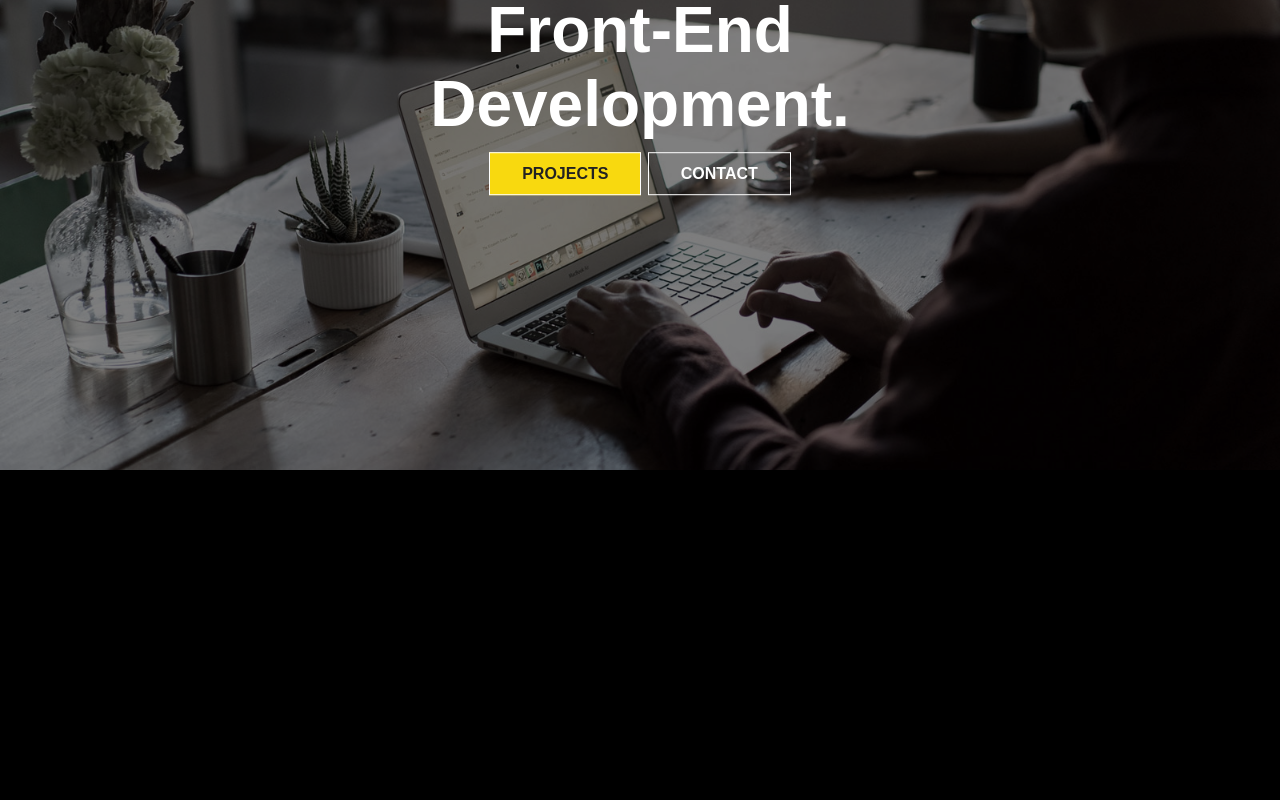
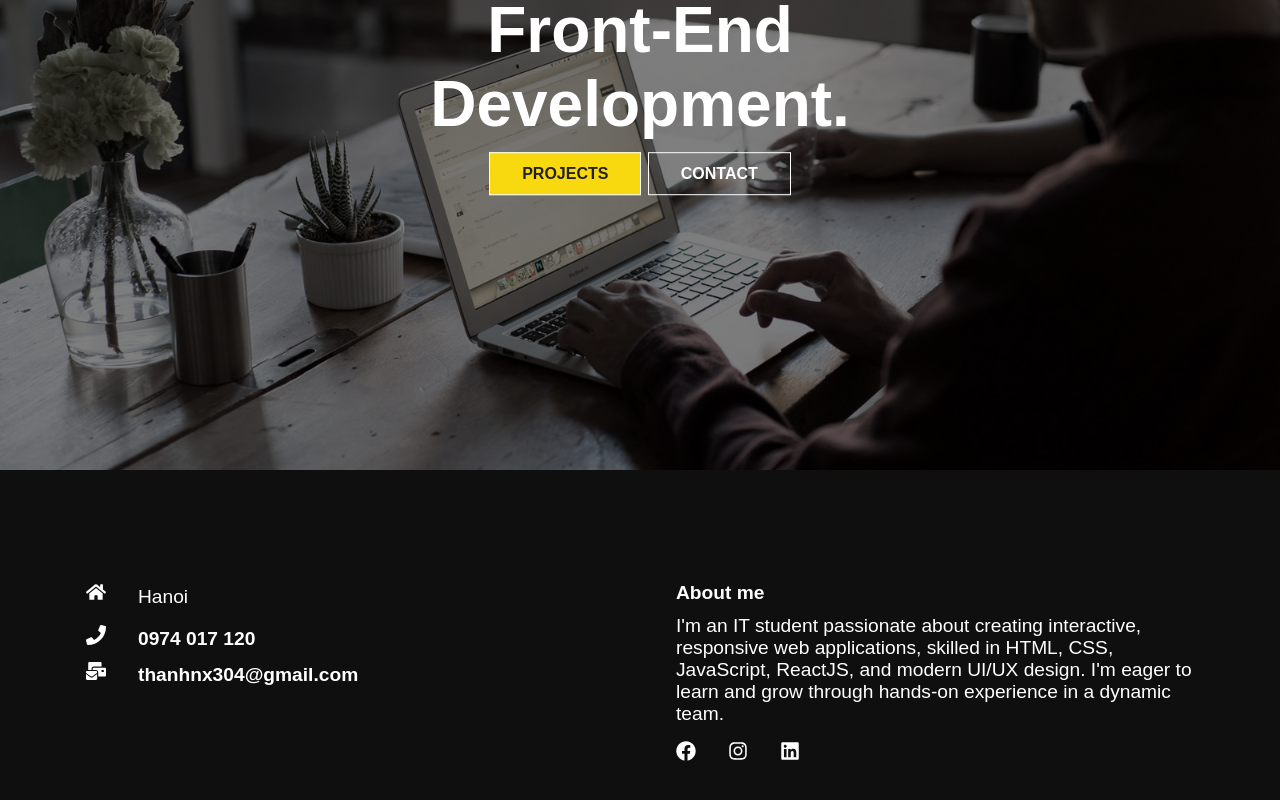
Before and after one commit to SpringThanh/portfolio-website-sprthanh, a React (Create React App) app: page / in a window 1280 px wide. Shown: the part 330-1130 px from the top of the page. Before the commit the page ends 804 px from the top, so only its background shows below. Built offline with nearby package versions, Linux system fonts and the light colour scheme; a web font is replaced by a local one.

Commit message:
feat: portfolio footer

```diff
--- /dev/null
+++ b/src/components/Footer.js
@@ -0,0 +1,89 @@
+import "./FooterStyles.css";
+import React from "react";
+import {
+  FaHome,
+  FaPhone,
+  FaMailBulk,
+  FaFacebook,
+  FaInstagram,
+  FaLinkedin,
+} from "react-icons/fa";
+
+const Footer = () => {
+  return (
+    <div className="footer">
+      <div className="footer-container">
+        <div className="left">
+          <div className="location">
+            <FaHome size={20} style={{ color: "#fff", marginRight: "2rem" }} />
+            <div>
+              <p>Hanoi</p>
+            </div>
+          </div>
+          <div className="phone">
+            <h4>
+              <FaPhone
+                size={20}
+                style={{ color: "#fff", marginRight: "2rem" }}
+              />
+              0974 017 120
+            </h4>
+          </div>
+          <div className="email">
+            <h4>
+              <FaMailBulk
+                size={20}
+                style={{ color: "#fff", marginRight: "2rem" }}
+              />
+              thanhnx304@gmail.com
+            </h4>
+          </div>
+        </div>
+
+        <div className="right">
+          <h4>About me</h4>
+          <p>
+            I'm an IT student passionate about creating interactive, responsive
+            web applications, skilled in HTML, CSS, JavaScript, ReactJS, and
+            modern UI/UX design. I'm eager to learn and grow through hands-on
+            experience in a dynamic team.
+          </p>
+          <div className="social">
+            <a
+              href="https://www.facebook.com/ujbmnm.nguyeh"
+              target="_blank"
+              rel="noopener noreferrer"
+            >
+              <FaFacebook
+                size={20}
+                style={{ color: "#fff", marginRight: "2rem" }}
+              />
+            </a>
+            <a
+              href="https://www.instagram.com/_spr.thanh_/"
+              target="_blank"
+              rel="noopener noreferrer"
+            >
+              <FaInstagram
+                size={20}
+                style={{ color: "#fff", marginRight: "2rem" }}
+              />
+            </a>
+            <a
+              href="https://www.linkedin.com/in/nguyen-xuan-thanh-2a004a353/"
+              target="_blank"
+              rel="noopener noreferrer"
+            >
+              <FaLinkedin
+                size={20}
+                style={{ color: "#fff", marginRight: "2rem" }}
+              />
+            </a>
+          </div>
+        </div>
+      </div>
+    </div>
+  );
+};
+
+export default Footer;
--- /dev/null
+++ b/src/components/FooterStyles.css
@@ -0,0 +1,55 @@
+.footer {
+  width: 100%;
+  padding: 6rem 0;
+  background-color: rgba(19, 19, 19, 0.8);
+}
+
+.footer-container {
+  max-width: 1140px;
+  margin: auto;
+  display: grid;
+  grid-template-columns: repeat(2, 1fr);
+  grid-gap: 40px;
+}
+
+.left {
+  height: 100%;
+  max-width: 100%;
+  display: flex;
+  flex-direction: column;
+  padding: 1rem;
+}
+.location {
+  display: flex;
+  margin-bottom: 0.8rem;
+}
+
+.location p {
+  line-height: 30px;
+}
+
+.right {
+  height: 100%;
+  max-width: 100%;
+  display: flex;
+  flex-direction: column;
+  padding: 1rem;
+}
+
+.social {
+  margin-top: 1rem;
+}
+
+h4 {
+  font-size: 1.2rem;
+  padding-bottom: 0.7rem;
+}
+
+p {
+  font-size: 1.2rem;
+}
+@media screen and (max-width: 640px) {
+  .footer-container {
+    grid-template-columns: 1fr;
+  }
+}
--- a/src/router/About.js
+++ b/src/router/About.js
@@ -1,8 +1,14 @@
 //./router/About.js
 import React from "react";
-
+import Navbar from "../components/Navbar";
+import Footer from "../components/Footer";
 const About = () => {
-  return <div>About</div>;
+  return (
+    <div>
+      <Navbar />
+      <Footer />
+    </div>
+  );
 };
 
 export default About;
--- a/src/router/Contact.js
+++ b/src/router/Contact.js
@@ -1,8 +1,14 @@
 //./router/Contact.js
 import React from "react";
-
+import Navbar from "../components/Navbar";
+import Footer from "../components/Footer";
 const Contact = () => {
-  return <div>Contact</div>;
+  return (
+    <div>
+      <Navbar />
+      <Footer />
+    </div>
+  );
 };
 
 export default Contact;
--- a/src/router/Home.js
+++ b/src/router/Home.js
@@ -2,12 +2,14 @@
 import React from "react";
 import Navbar from "../components/Navbar";
 import HeroImg from "../components/HeroImg";
+import Footer from "../components/Footer";
 
 const Home = () => {
   return (
     <div>
       <Navbar />
       <HeroImg />
+      <Footer />
     </div>
   );
 };
--- a/src/router/Project.js
+++ b/src/router/Project.js
@@ -1,6 +1,14 @@
 //./router/Project.js
 import React from "react";
 
+import Navbar from "../components/Navbar";
+import Footer from "../components/Footer";
+
 export const Project = () => {
-  return <div>Project</div>;
+  return (
+    <div>
+      <Navbar />
+      <Footer />
+    </div>
+  );
 };
```
